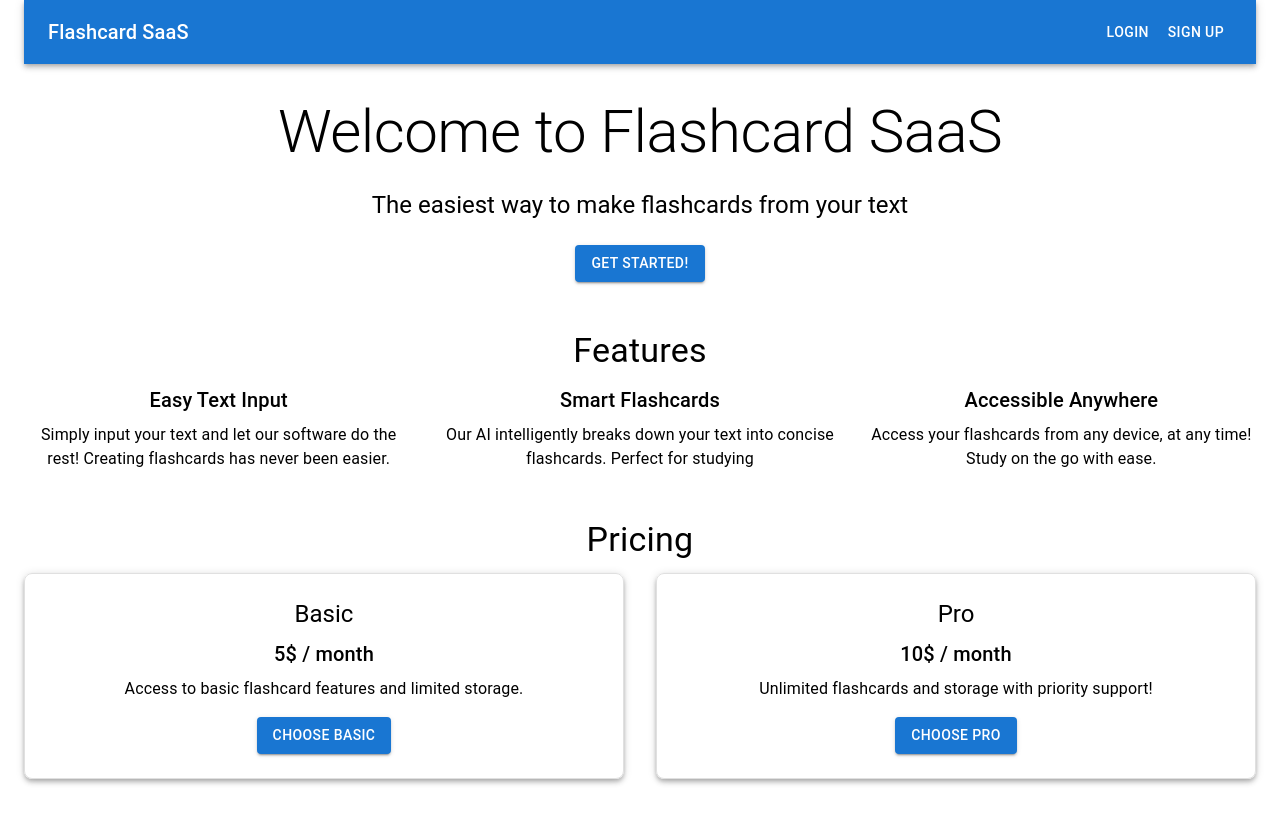
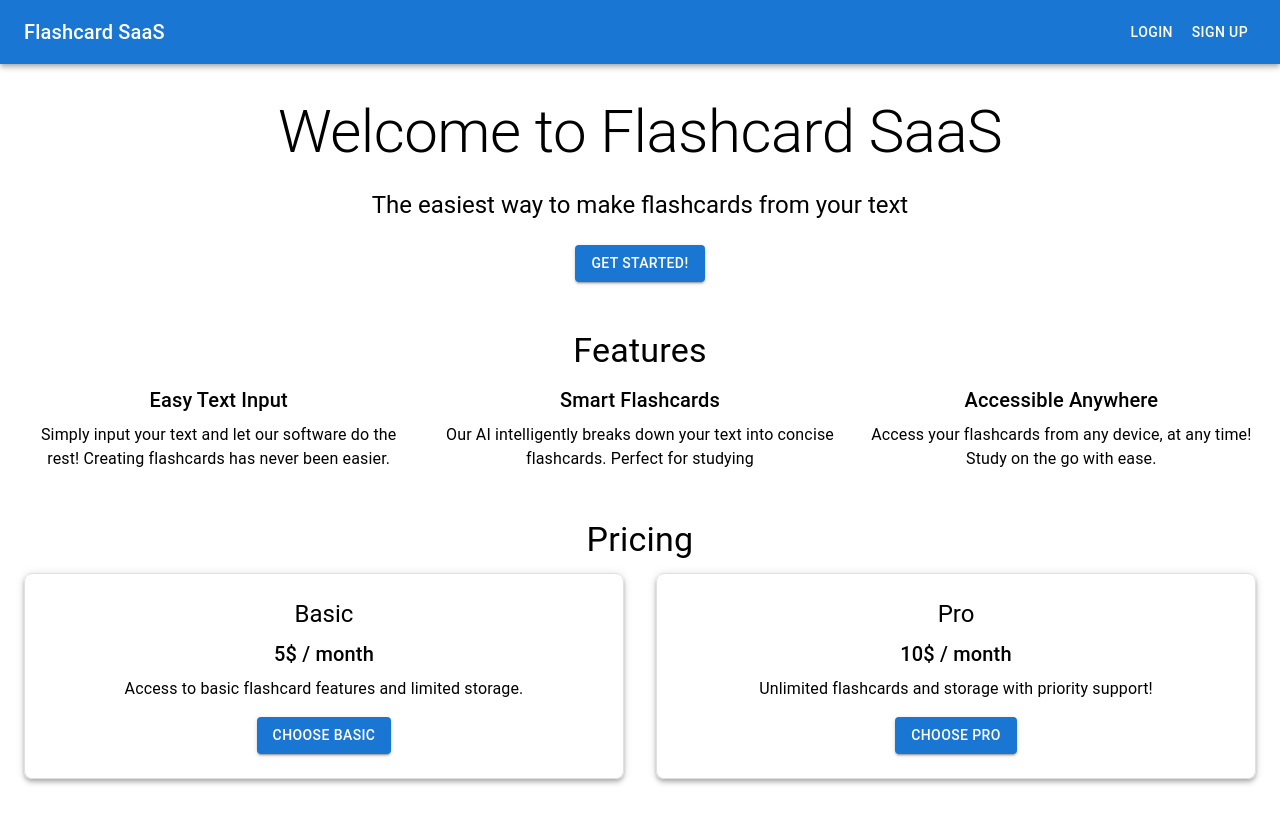
Before and after one commit to MazenIbrahim1/AI-Flashcards-SaaS, a Next.js app: page / in a window 1280 px wide. Shown: the top 824 px of the page. Built offline with nearby package versions, Linux system fonts and the light colour scheme; no server answers.

Commit message:
Fixed container issue

```diff
--- a/app/page.js
+++ b/app/page.js
@@ -14,7 +14,7 @@ import Head from "next/head";
 export default function Home() {
   return (
     <>
-      <Container maxWidth="100vw">
+      <Container maxWidth="100vw" disableGutters>
         <AppBar position="static">
           <Toolbar>
             <Typography variant="h6" style={{ flexGrow: 1 }}>
@@ -33,6 +33,8 @@ export default function Home() {
           <title>Flashcard SaaS</title>
           <meta name="description" content="Create flashcards from your text" />
         </Head>
+      </Container>
+      <Container maxWidth="100vw">
         <Box
           display="flex"
           flexDirection="column"
```
